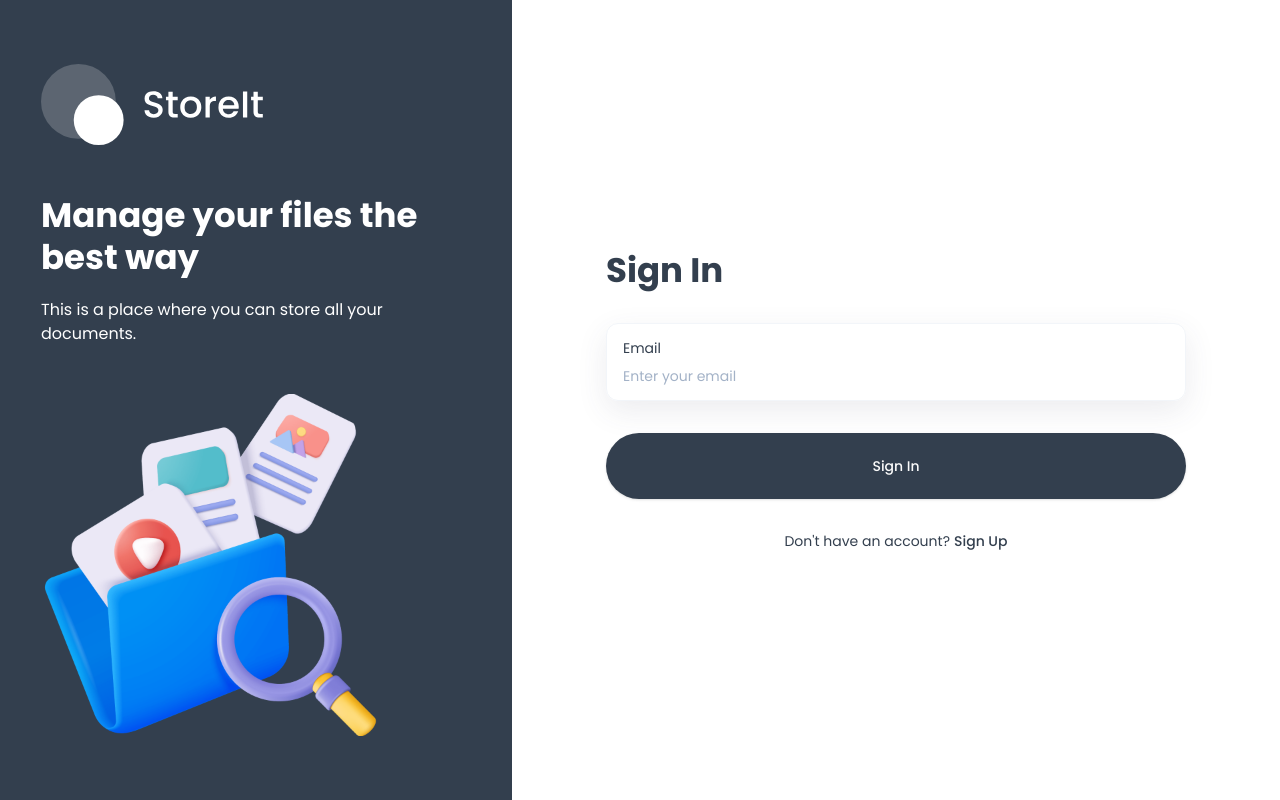
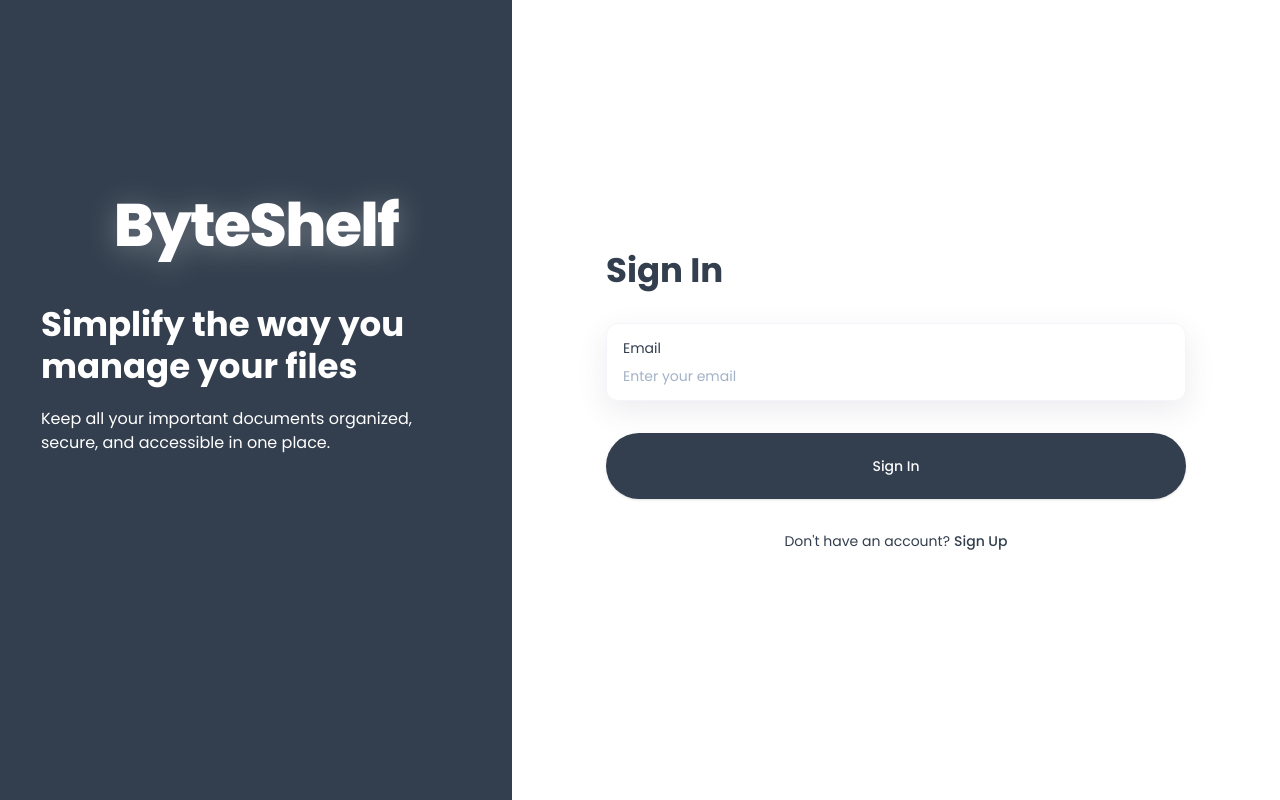
Before and after one commit to Vamsi4466/ByteShelf, a Next.js app: page /sign-in in a window 1280 px wide. Built offline with nearby package versions, Linux system fonts and the light colour scheme.

Commit message:
"added styles to the logo"

```diff
--- a/app/(auth)/layout.tsx
+++ b/app/(auth)/layout.tsx
@@ -6,39 +6,42 @@ const Layout = ({ children }: { children: React.ReactNode }) => {
     <div className="flex min-h-screen">
       <section className="hidden w-1/2 items-center justify-center bg-brand p-10 lg:flex xl:w-2/5">
         <div className="flex max-h-[800px] max-w-[430px] flex-col justify-center space-y-12">
-          <Image
+          {/* <Image
             src="/assets/icons/logo-full.svg"
             alt="logo"
             width={224}
             height={82}
             className="h-auto"
-          />
+          /> */}
+          <h1 className="hidden md:block text-6xl mt-[-150px] font-extrabold text-white text-center tracking-tight drop-shadow-[0_4px_15px_rgba(255,255,255,0.3)] transition-transform duration-300 ease-in-out hover:scale-105 hover:drop-shadow-[0_6px_25px_rgba(255,255,255,0.5)]">
+            ByteShelf
+          </h1>
+
+
 
           <div className="space-y-5 text-white">
-            <h1 className="h1">Manage your files the best way</h1>
+            <h1 className="h1">Simplify the way you manage your files</h1>
             <p className="body-1">
-              This is a place where you can store all your documents.
+              Keep all your important documents organized, secure, and accessible in one place.
             </p>
+
           </div>
-          <Image
+          {/* <Image
             src="/assets/images/files.png"
             alt="Files"
             width={342}
             height={342}
             className="transition-all hover:rotate-2 hover:scale-105"
-          />
+          /> */}
+
         </div>
       </section>
 
       <section className="flex flex-1 flex-col items-center bg-white p-4 py-10 lg:justify-center lg:p-10 lg:py-0">
         <div className="mb-16 lg:hidden">
-          <Image
-            src="/assets/icons/logo-full-brand.svg"
-            alt="logo"
-            width={224}
-            height={82}
-            className="h-auto w-[200px] lg:w-[250px]"
-          />
+          <h1 className="lg:hidden block text-4xl mt-[-2px] font-extrabold text-transparent bg-clip-text bg-gradient-to-r text-gray-800 text-center mt-20 tracking-tight drop-shadow-[0_4px_15px_rgba(124,58,237,0.3)] transition-transform duration-300 ease-in-out hover:scale-105 hover:drop-shadow-[0_6px_25px_rgba(124,58,237,0.5)]">
+              ByteShelf
+          </h1>
         </div>
 
         {children}
--- a/components/Sidebar.tsx
+++ b/components/Sidebar.tsx
@@ -18,21 +18,17 @@ const Sidebar = ({ fullName, avatar, email }: Props) => {
   return (
     <aside className="sidebar">
       <Link href="/">
-        <Image
+        {/* <Image
           src="/assets/icons/logo-full-brand.svg"
           alt="logo"
           width={160}
           height={50}
           className="hidden h-auto lg:block"
-        />
+        /> */}
 
-        <Image
-          src="/assets/icons/logo-brand.svg"
-          alt="logo"
-          width={52}
-          height={52}
-          className="lg:hidden"
-        />
+        <h1 className="hidden lg:block text-4xl mt-[-2px] font-extrabold text-transparent bg-clip-text bg-gradient-to-r text-gray-300 text-center mt-20 tracking-tight drop-shadow-[0_4px_15px_rgba(124,58,237,0.3)] transition-transform duration-300 ease-in-out hover:scale-105 hover:drop-shadow-[0_6px_25px_rgba(124,58,237,0.5)]">
+              ByteShelf
+        </h1>
       </Link>
 
       <nav className="sidebar-nav">
```
